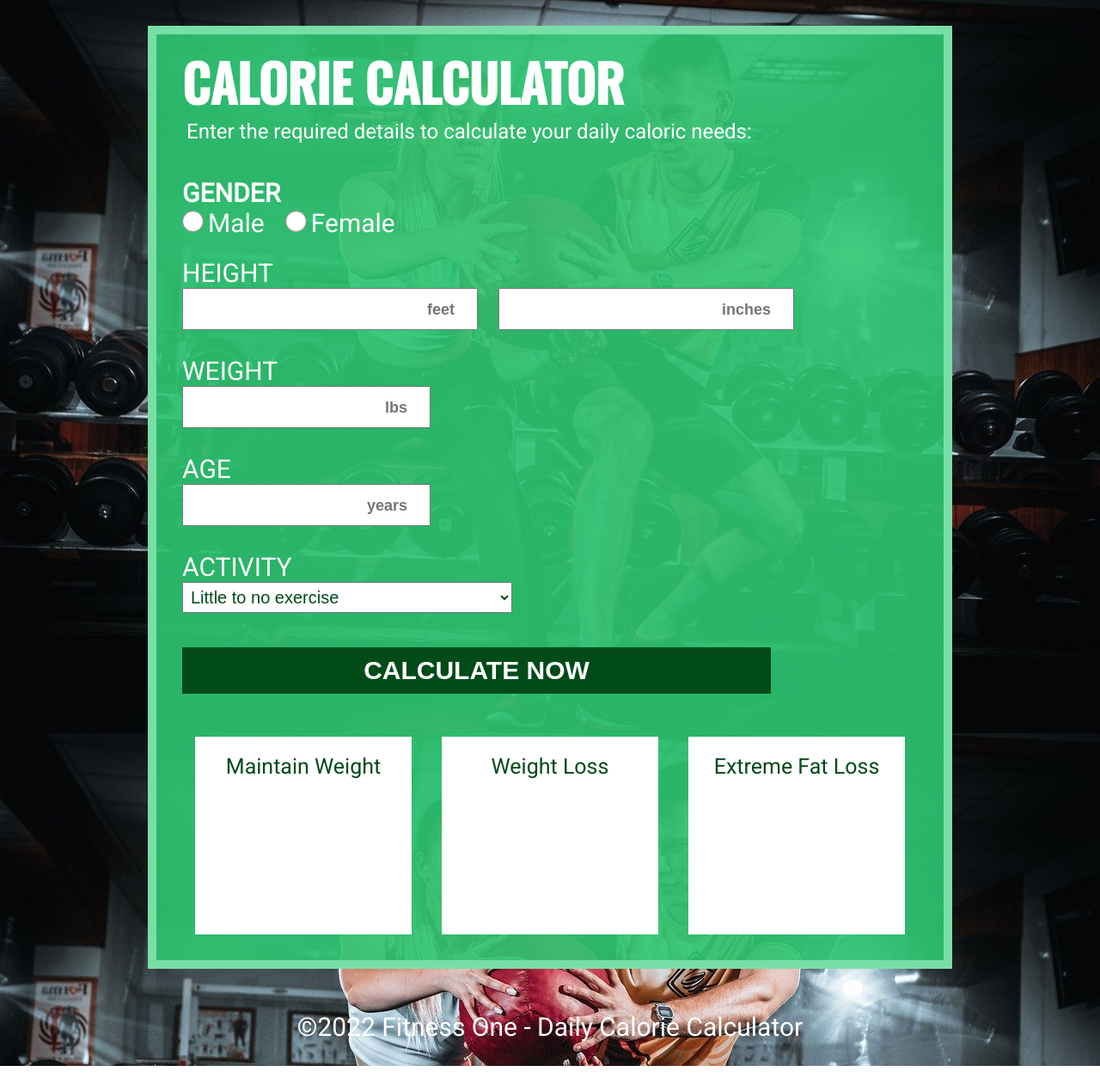
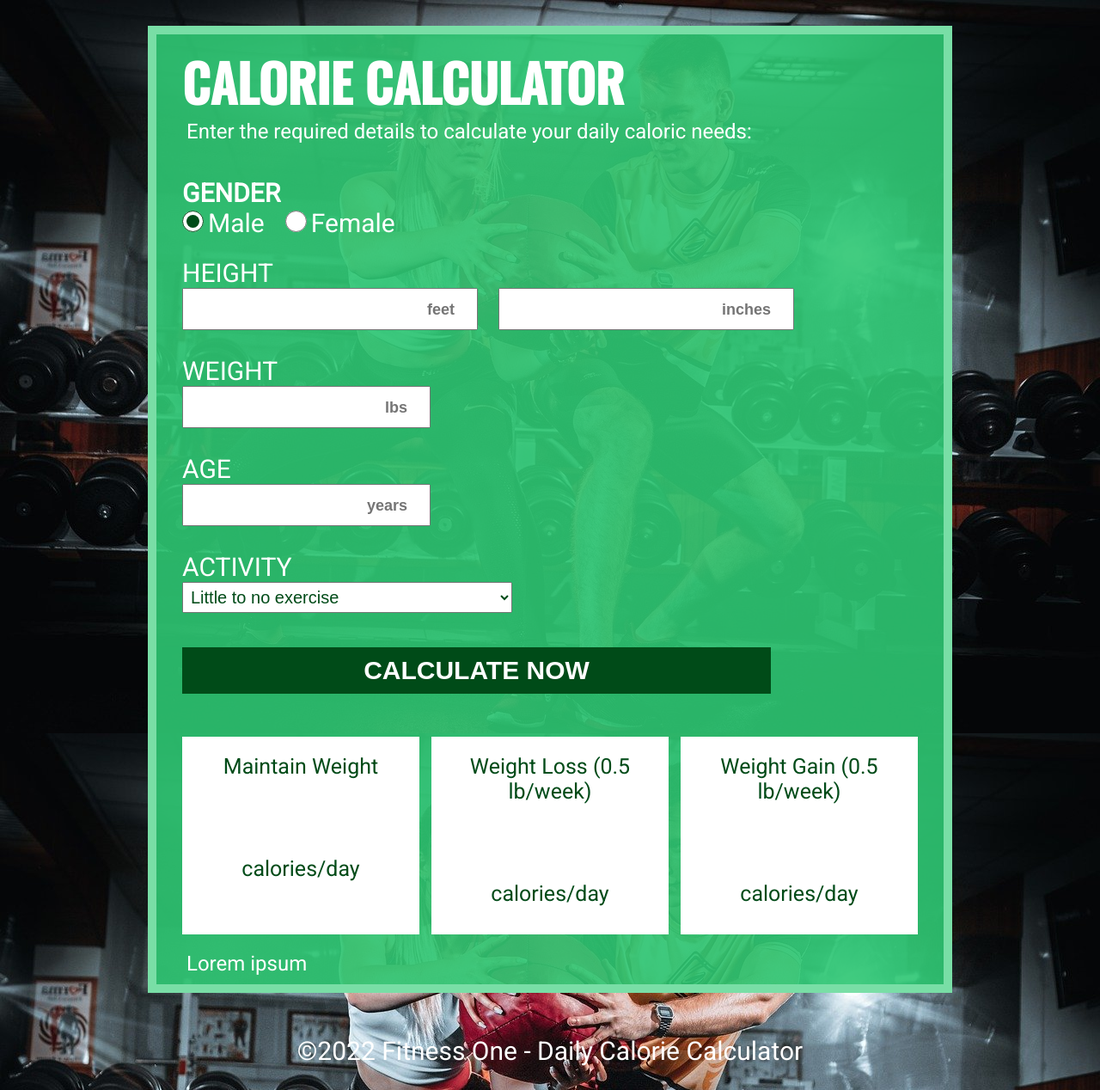
Before and after one commit to djoko77/calorie-calculator, a plain HTML site: page index.html in a window 1280 px wide. Shown: the whole page at 86% size. Before the commit the page ends 1240 px from the top, so only its background shows below. Drawn offline with nearby package versions, Linux system fonts and the light colour scheme; files that its build step writes are made by us from their sources.

Commit message:
Add the result

```diff
--- a/index.html
+++ b/index.html
@@ -6,7 +6,7 @@
         <meta name="viewport" content="width=device-width, initial-scale=1, maximum-scale=1">
         <title>Daily Calorie Calculator</title>
         <meta name="description" content="Calorie Calculator">
-        <link rel="stylesheet" href="./css/main.css">
+        <link rel="stylesheet" href="./styles/main.css">
     </head>
 
     <body>
@@ -19,8 +19,10 @@
 
                     <form class="input-calorie">
                         <p class="radiotext">Gender</p>
-                        <label class='radio-choice'><input type="radio" name="female-male" id="male">Male</label>
-                        <label class="radio-choice"><input type="radio" name="female-male" id="female">Female</label>
+
+                        <label class='radio-choice'><input type="radio" name="female-male" value="male" checked="checked">Male</label>
+                        <label class="radio-choice"><input type="radio" name="female-male" value="female">Female</label>
+
                         <br>
                         <label class="input-data">Height</label>
                         <br>
@@ -33,11 +35,11 @@
                         <br>
                         <label class="input-data">Age</label>
                         <br>
-                        <input type="number" placeholder="years" class="form" id="weight">
+                        <input type="number" placeholder="years" class="form" id="age">
                         <br>
                         <label class="input-data">Activity</label>
                         <br>
-                        <select class="activity" name="Activity level" id="activity">
+                        <select class="activity" name="activity level" id="activityLevel">
                             <option value="1.2"> Little to no exercise </option>
                             <option value="1.375"> Exercise 1-3 times a week </option>
                             <option value="1.55"> Exercise 3-5 times a week</option>
@@ -45,14 +47,24 @@
                             <option value="1.9"> Exercise twice a day</option>
                         </select>
                         <br>
-                        <button type="button" class="submit" onclick=bmrCals() onclick=tdeeCals() value="Calculate">Calculate Now</button>
+                        <button type="button" class="submit" value="Calculate" id="calculate">Calculate Now</button>
                    </form>
 
                 <div class="result-box">
-                    <p class='result'>Maintain Weight<span id="maintain-weight"></span></p>
-                    <p class='result'>Weight Loss<span id="weight-loss"></span></p>
-                    <p class='result'>Extreme Fat Loss<span id="extreme-weight-loss"></span></p>
+                    <div class='result'>Maintain Weight
+                        <div class="calorie" id="maintain-weight"></div>
+                            <p class="calories-day result-label">calories/day</p>
+                        </div>
+                    <div class='result'>Weight Loss (0.5 lb/week)
+                        <div class="calorie" id="weight-loss"></div>
+                        <p class="calories-day result-label">calories/day</p>
+                    </div>
+                    <div class='result'>Weight Gain (0.5 lb/week)
+                        <div class="calorie" id="weight-gain"></div>
+                        <p class="calories-day result-label">calories/day</p>
+                    </div>
                 </div>
+                <p>Lorem ipsum</p>
             </div>
         </main>
         <footer>
```
